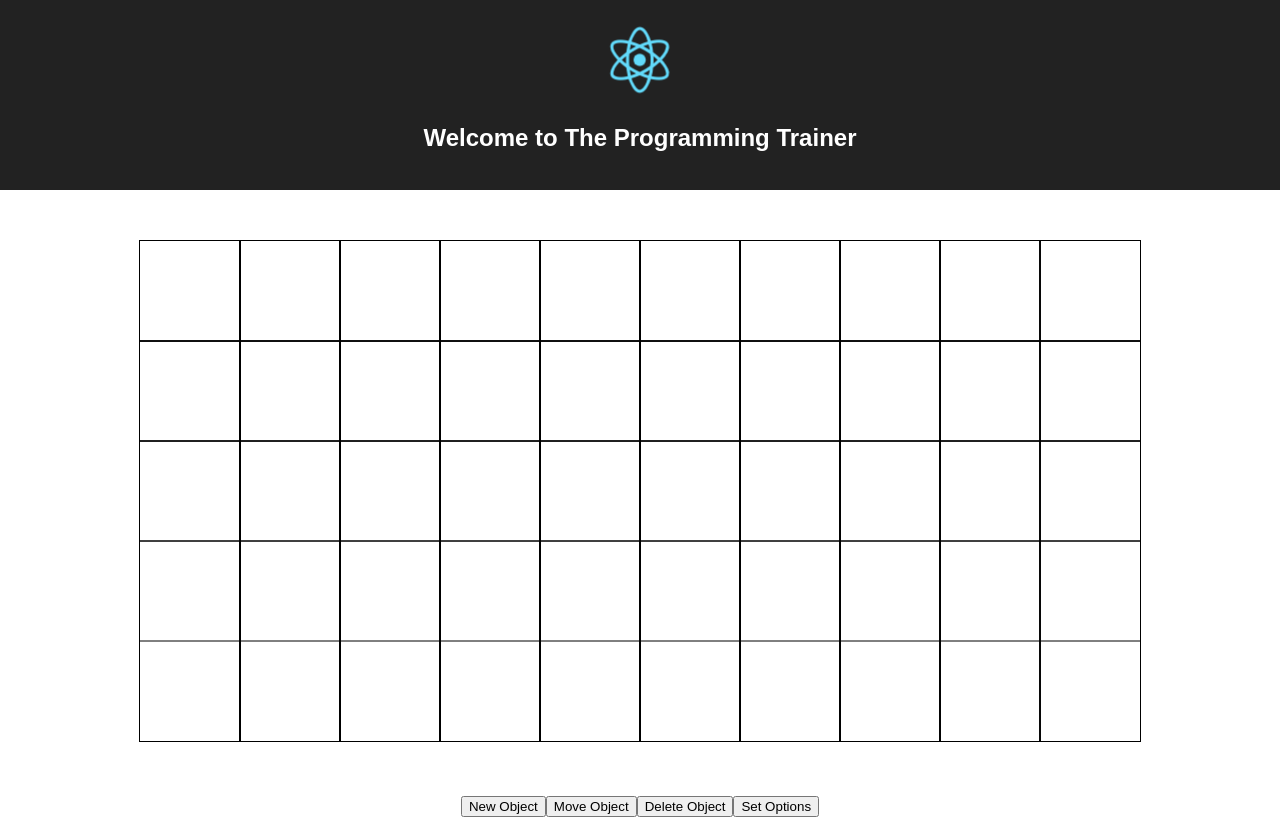
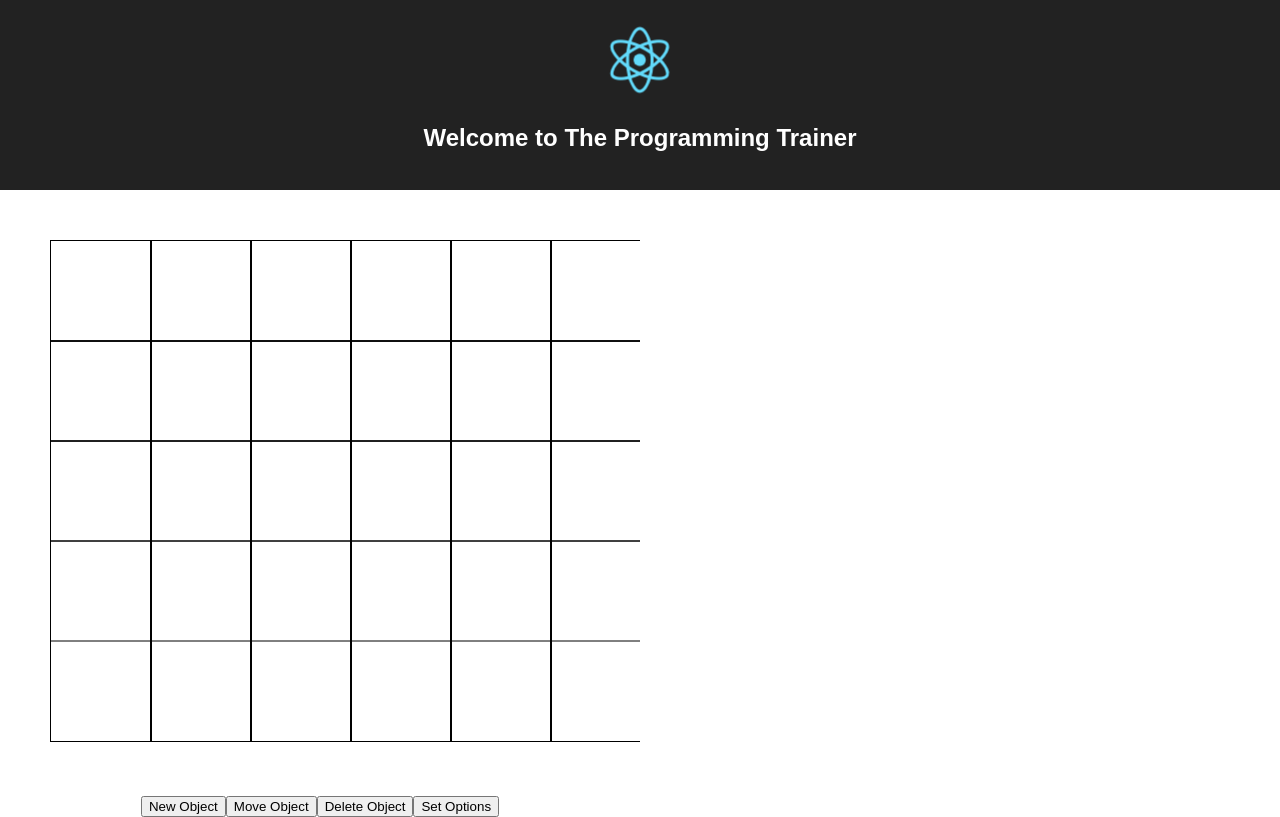
Before and after one commit to param108/trainbot, a React (Create React App) app: page / in a window 1280 px wide. Built offline with nearby package versions, Linux system fonts and the light colour scheme.

Commit message:
2 Code Panes!

```diff
--- a/src/App.css
+++ b/src/App.css
@@ -18,6 +18,12 @@
   font-size: large;
 }
 
+.codepane {
+  display: inline-block;
+  width: 50%;
+  overflow-x: scroll;
+  vertical-align: top;
+}
 @keyframes App-logo-spin {
   from { transform: rotate(0deg); }
   to { transform: rotate(360deg); }
--- a/src/components/moveslist/MovesList.js
+++ b/src/components/moveslist/MovesList.js
@@ -61,7 +61,7 @@ class MovesList extends Component {
     );
 
     return (
-      <div>
+      <div className='codepane'>
       <div>
         {OPTIONS}
       </div>
@@ -72,6 +72,7 @@ class MovesList extends Component {
     );
   }
 }
+
 
 function select(state) {
   return {
--- a/src/components/trainercanvas/TrainerCanvas.js
+++ b/src/components/trainercanvas/TrainerCanvas.js
@@ -196,7 +196,7 @@ class TrainerCanvas extends Component {
   render() {
     console.log("Render");
     return (
-      <div>
+      <div className='codepane'>
         <div className="Canvas">
             <canvas id={this.props.name} className="CanvasPane" ref={(c) => this.graphics_context = c.getContext('2d')} width={this.props.width} height={this.props.height} />
         </div>
```
